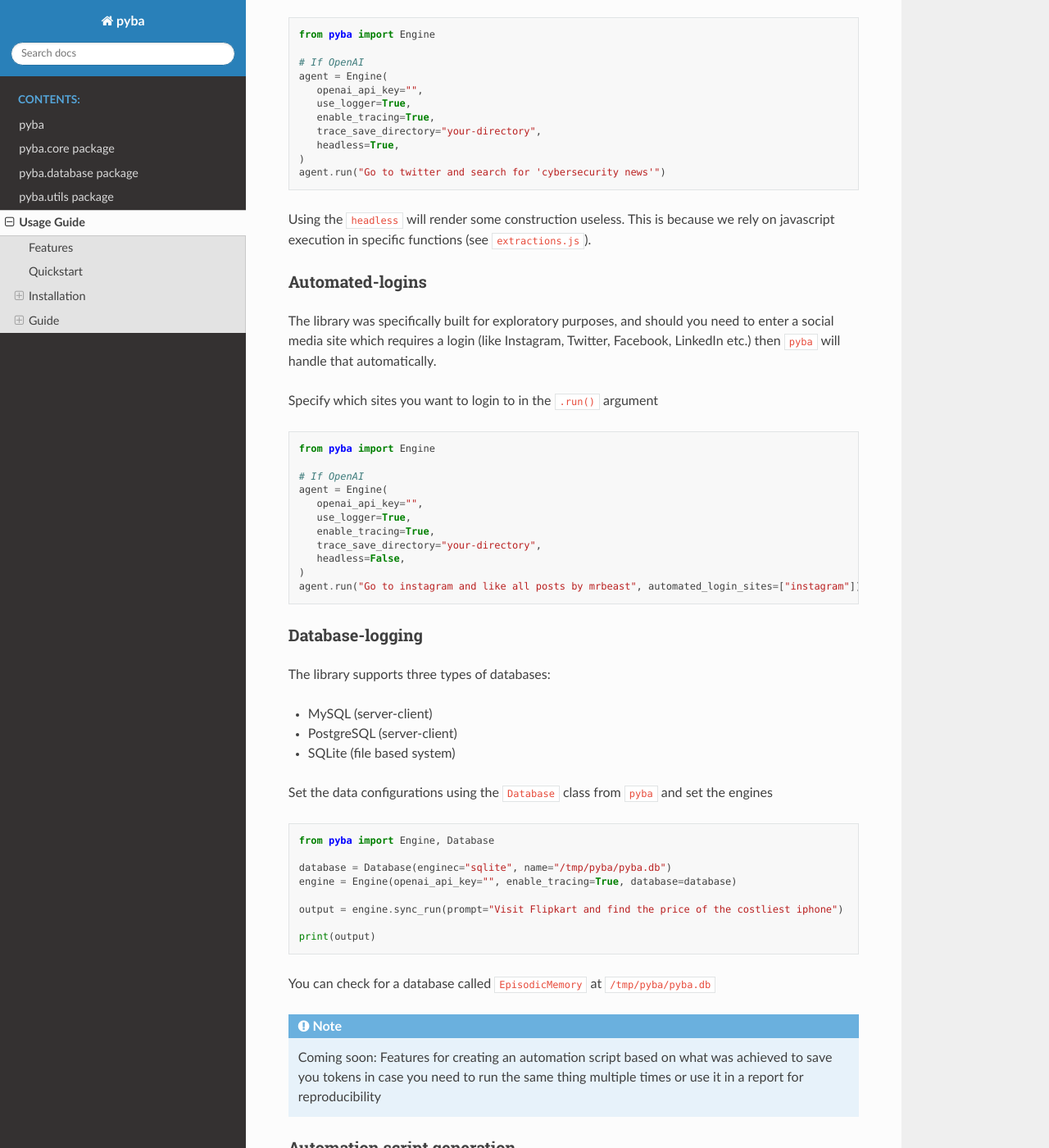
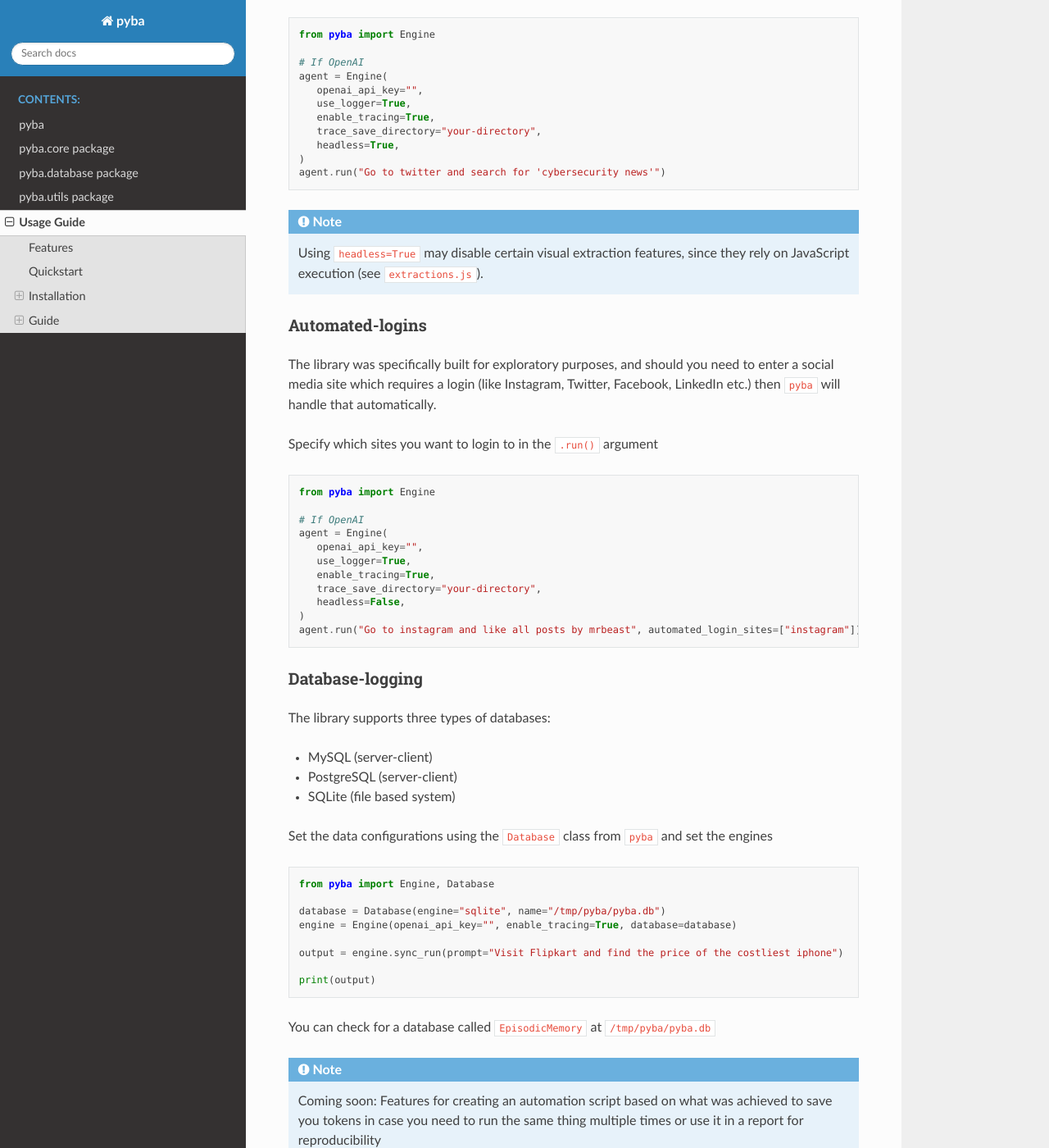
Before and after one commit to FauvidoTechnologies/PyBrowserAutomation, a Sphinx documentation site: the page built from docs/usage.rst, in a window 1280 px wide and 1400 px high, scrolled down 3017 px. Shown: the whole window at 82% size. Built offline with Sphinx 7.4.7 and the Read the Docs theme 3.1.0, drawn with Linux system fonts in a browser that asks for light colours.

Commit message:
minor usage fixes

```diff
--- a/docs/usage.rst
+++ b/docs/usage.rst
@@ -179,7 +179,8 @@ The headless mode is supported
    )
    agent.run("Go to twitter and search for 'cybersecurity news'")
 
-Using the ``headless`` will render some construction useless. This is because we rely on javascript execution in specific functions (see ``extractions.js``).
+.. note::
+   Using ``headless=True`` may disable certain visual extraction features, since they rely on JavaScript execution (see ``extractions.js``).
 
 .. _auto-login:
 
@@ -221,7 +222,7 @@ Set the data configurations using the ``Database`` class from ``pyba`` and set t
 
    from pyba import Engine, Database
 
-   database = Database(enginec="sqlite", name="/tmp/pyba/pyba.db")
+   database = Database(engine="sqlite", name="/tmp/pyba/pyba.db")
    engine = Engine(openai_api_key="", enable_tracing=True, database=database)
 
    output = engine.sync_run(prompt="Visit Flipkart and find the price of the costliest iphone")
@@ -256,7 +257,7 @@ You can create the automation scripts that are used by ``pyba`` to run it multip
 
    from pyba import Engine, Database
 
-   database = Database(name="sqlite", name="/tmp/pyba/pyba.db")
+   database = Database(engine="sqlite", name="/tmp/pyba/pyba.db")
    engine = Engine(openai_api_key="", enable_logging=True, database=database, use_logger=True)
 
    output = engine.sync_run(prompt="search for all phones on flipkart")
```
